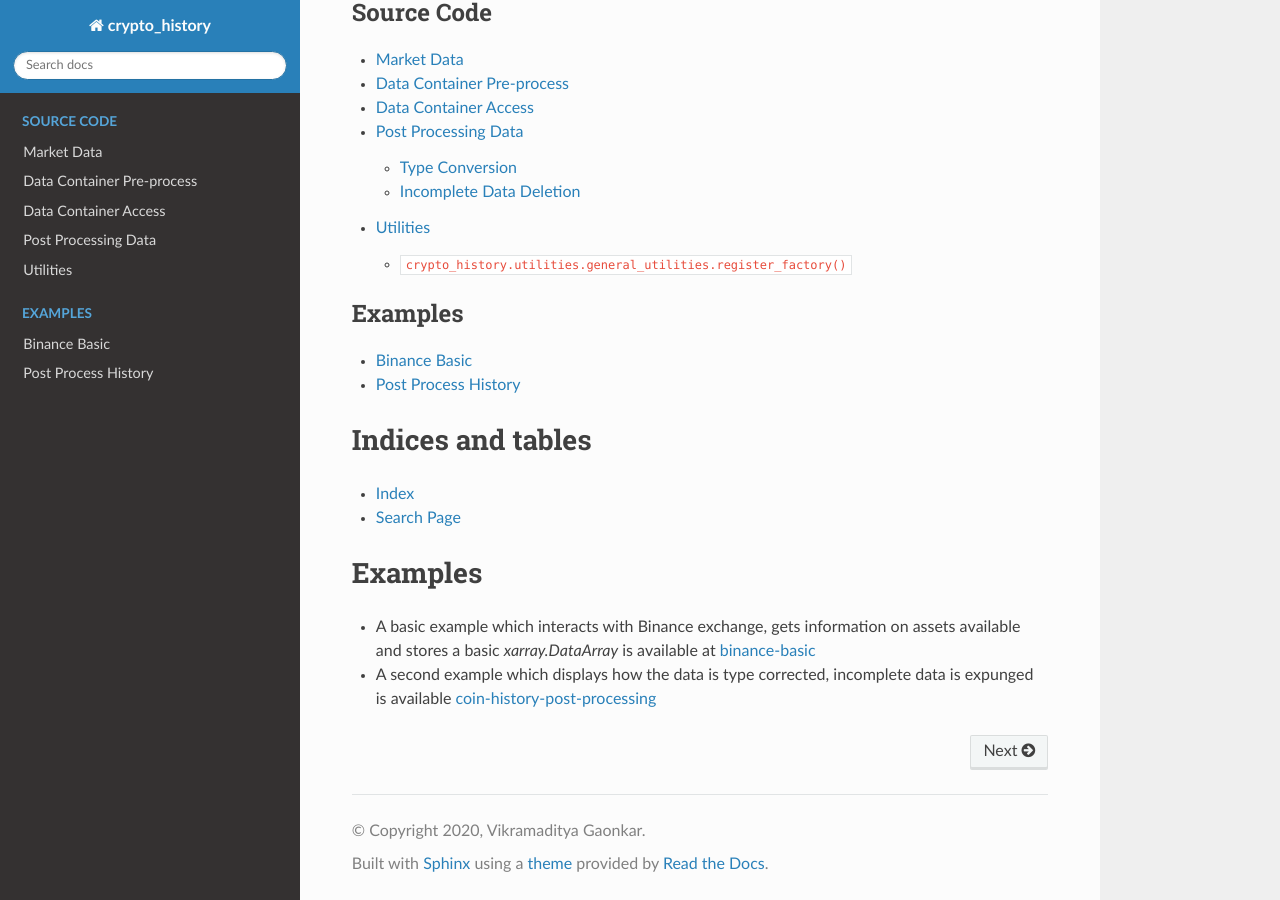
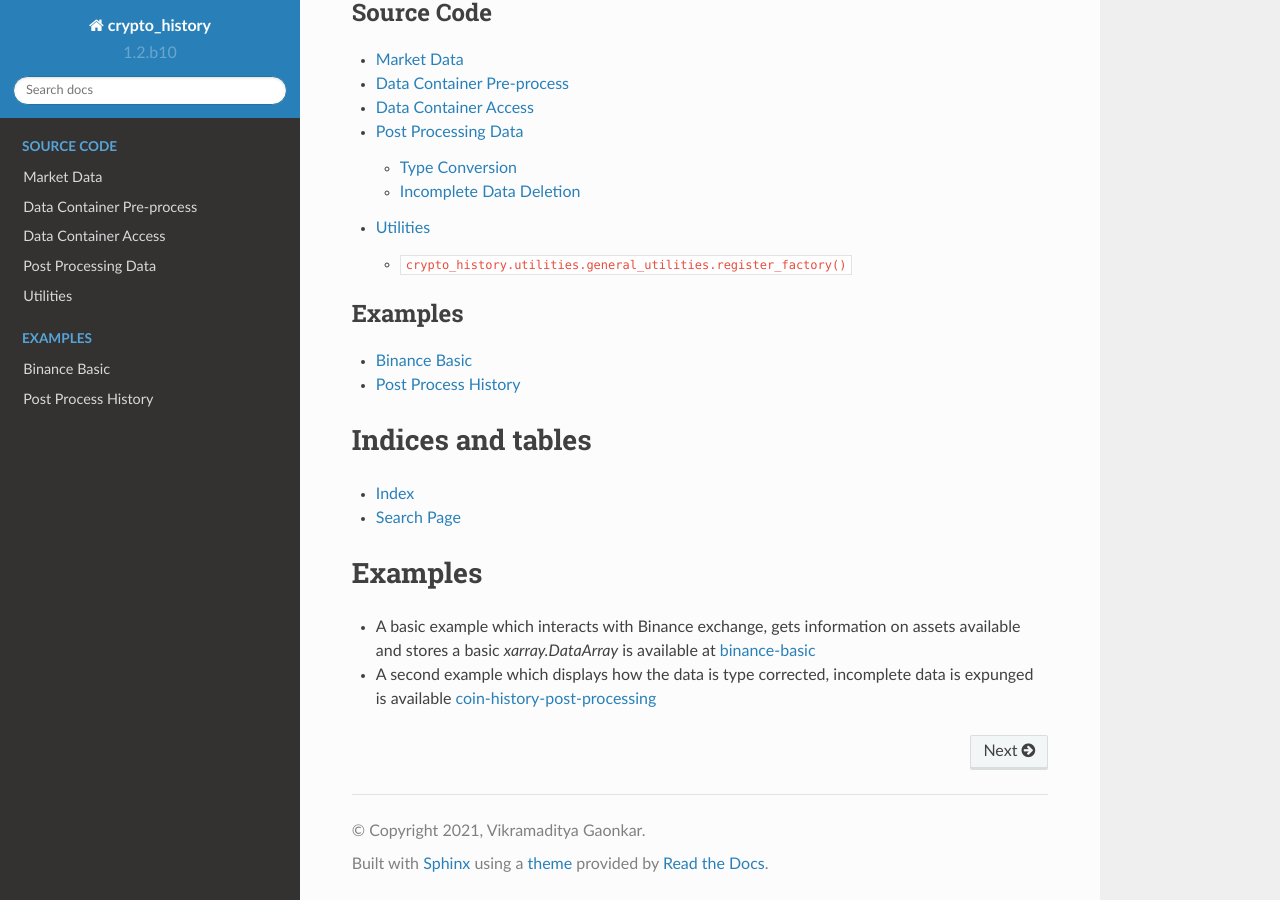
Before and after one commit to vikramaditya91/crypto_history, a Sphinx documentation site: the page built from docs/index.rst, in a window 1280 px wide and 900 px high, scrolled down 1446 px. Built offline with Sphinx 7.4.7 and the Read the Docs theme 2.0.0, drawn with Linux system fonts in a browser that asks for light colours; the version number is read from the project's files by our own code; part of the change alters nothing that is shown.

```diff
--- a/docs/conf.py
+++ b/docs/conf.py
@@ -1,18 +1,23 @@
-import sys
+import re
 from os import path as op
 
-sys.path.insert(0, op.join(op.dirname(__file__), ".."))
-from crypto_history.version import __version__
-# from crypto_history.utilities.general_utilities import register_factory1
+with open(op.join(op.dirname(op.dirname(__file__)), "pyproject.toml"), "r") as poetry_file:
+    for line in poetry_file.readlines():
+        try:
+            version = re.search(r"version\s*\t*=\s*\t*['\"](.*?)['\"]", line).groups()[0]
+            break
+        except AttributeError:
+            pass
+
 
 # -- Project information -----------------------------------------------------
 
 project = 'crypto_history'
-copyright = '2020, Vikramaditya Gaonkar'
+copyright = '2021, Vikramaditya Gaonkar'
 author = 'Vikramaditya Gaonkar'
 
 # The full version, including alpha/beta/rc tags
-release = str(__version__)
+release = str(version)
 
 
 def no_namedtuple_attrib_docstring(app, what, name,
```
